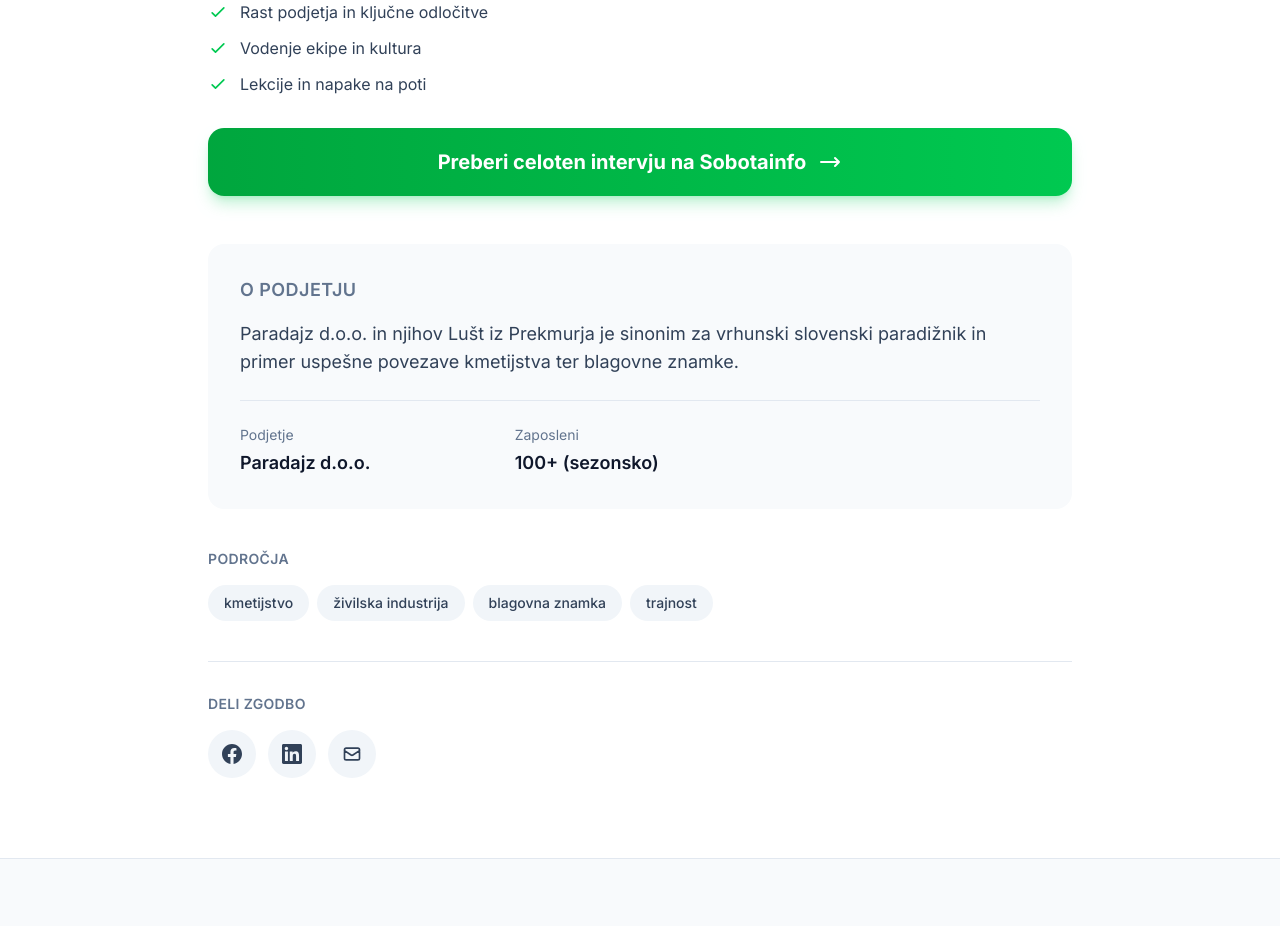
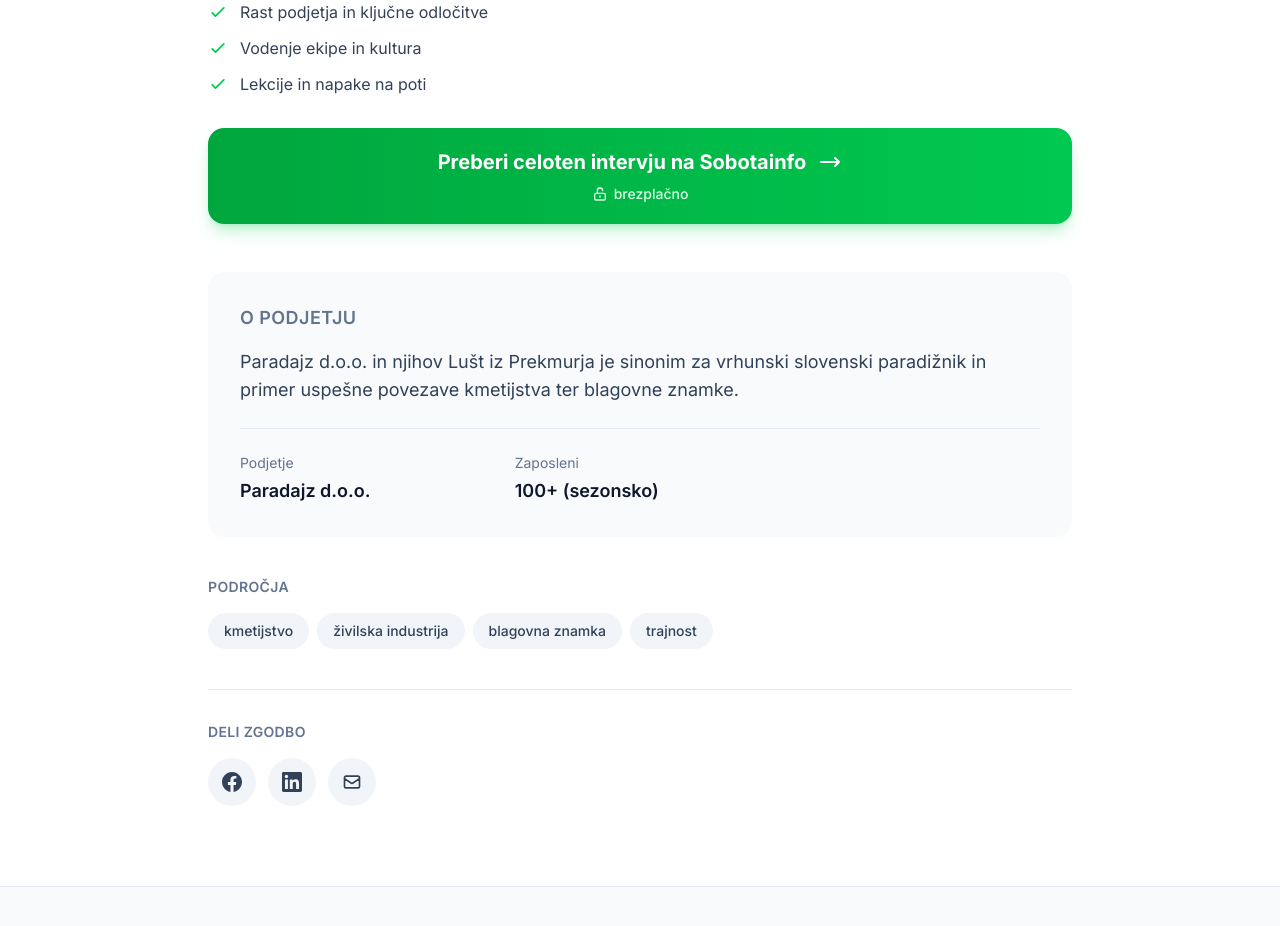
Before and after one commit to dan-auerbach/podjetno, a Next.js app: page /podjetniki/kristjan-magdic-lust-murska-sobota in a window 1280 px wide. Shown: the part 1140-2066 px from the top of the page. Built offline with nearby package versions, Linux system fonts and the light colour scheme.

Commit message:
Posodobitev podatkov 5

```diff
--- a/src/app/podjetniki/[id]/page.tsx
+++ b/src/app/podjetniki/[id]/page.tsx
@@ -180,8 +180,9 @@
               href={story.url}
               target="_blank"
               rel="noopener noreferrer"
-              className="inline-flex items-center justify-center w-full px-8 py-5 bg-gradient-to-r from-green-600 to-green-500 hover:from-green-700 hover:to-green-600 text-white font-bold rounded-2xl transition-all duration-300 gap-3 text-lg md:text-xl shadow-lg shadow-green-500/25 hover:shadow-xl hover:shadow-green-500/30"
+              className="inline-flex flex-col items-center justify-center w-full px-8 py-5 bg-gradient-to-r from-green-600 to-green-500 hover:from-green-700 hover:to-green-600 text-white font-bold rounded-2xl transition-all duration-300 gap-2 shadow-lg shadow-green-500/25 hover:shadow-xl hover:shadow-green-500/30"
             >
+              <span className="inline-flex items-center gap-3 text-lg md:text-xl">
                 Preberi celoten intervju na {portalName}
                 <svg
                   className="w-6 h-6"
@@ -196,6 +197,23 @@
                     d="M17 8l4 4m0 0l-4 4m4-4H3"
                   />
                 </svg>
+              </span>
+              <span className="inline-flex items-center gap-1.5 text-sm font-medium text-green-100">
+                <svg
+                  className="w-4 h-4"
+                  fill="none"
+                  stroke="currentColor"
+                  viewBox="0 0 24 24"
+                >
+                  <path
+                    strokeLinecap="round"
+                    strokeLinejoin="round"
+                    strokeWidth={2}
+                    d="M8 11V7a4 4 0 118 0m-4 8v2m-6 4h12a2 2 0 002-2v-6a2 2 0 00-2-2H6a2 2 0 00-2 2v6a2 2 0 002 2z"
+                  />
+                </svg>
+                brezplačno
+              </span>
             </a>
           </div>
 
```
Lines whose indentation alone changed are shown as unchanged.
